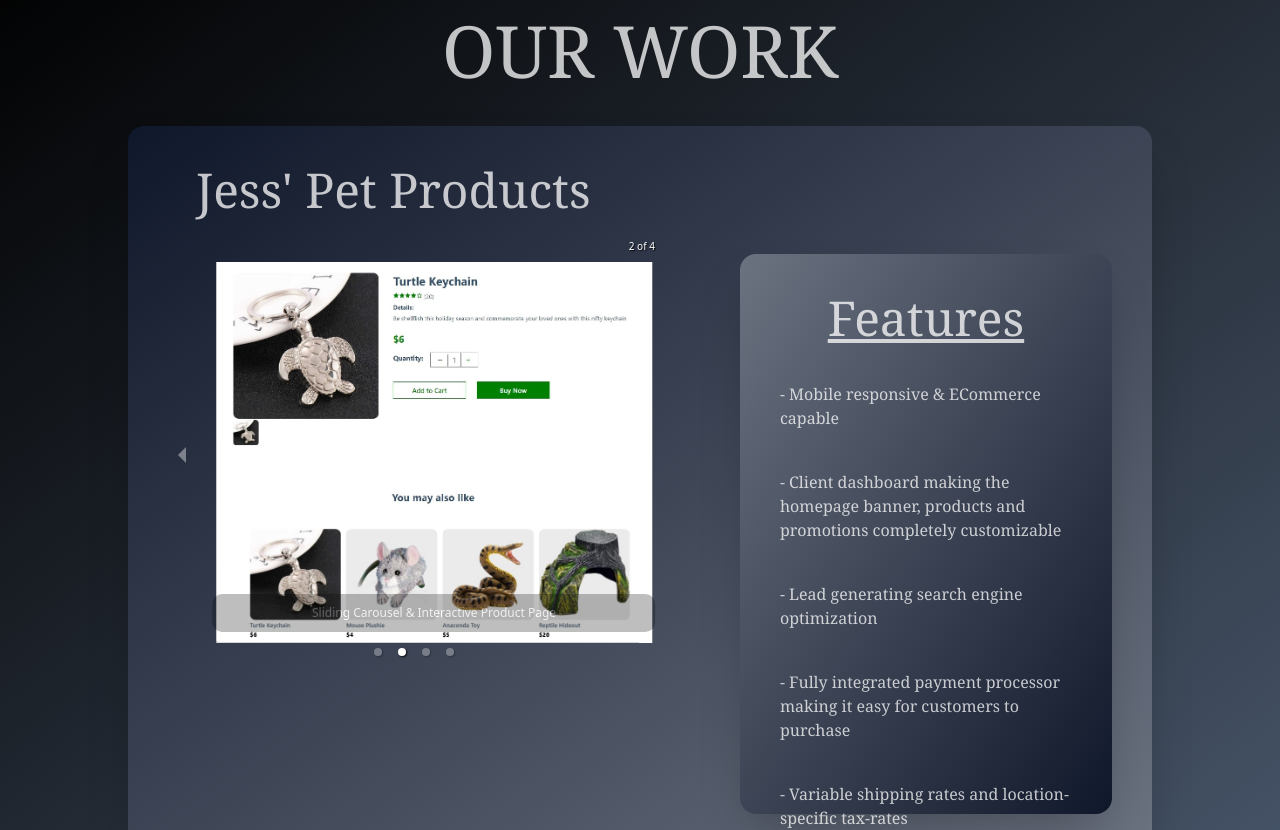
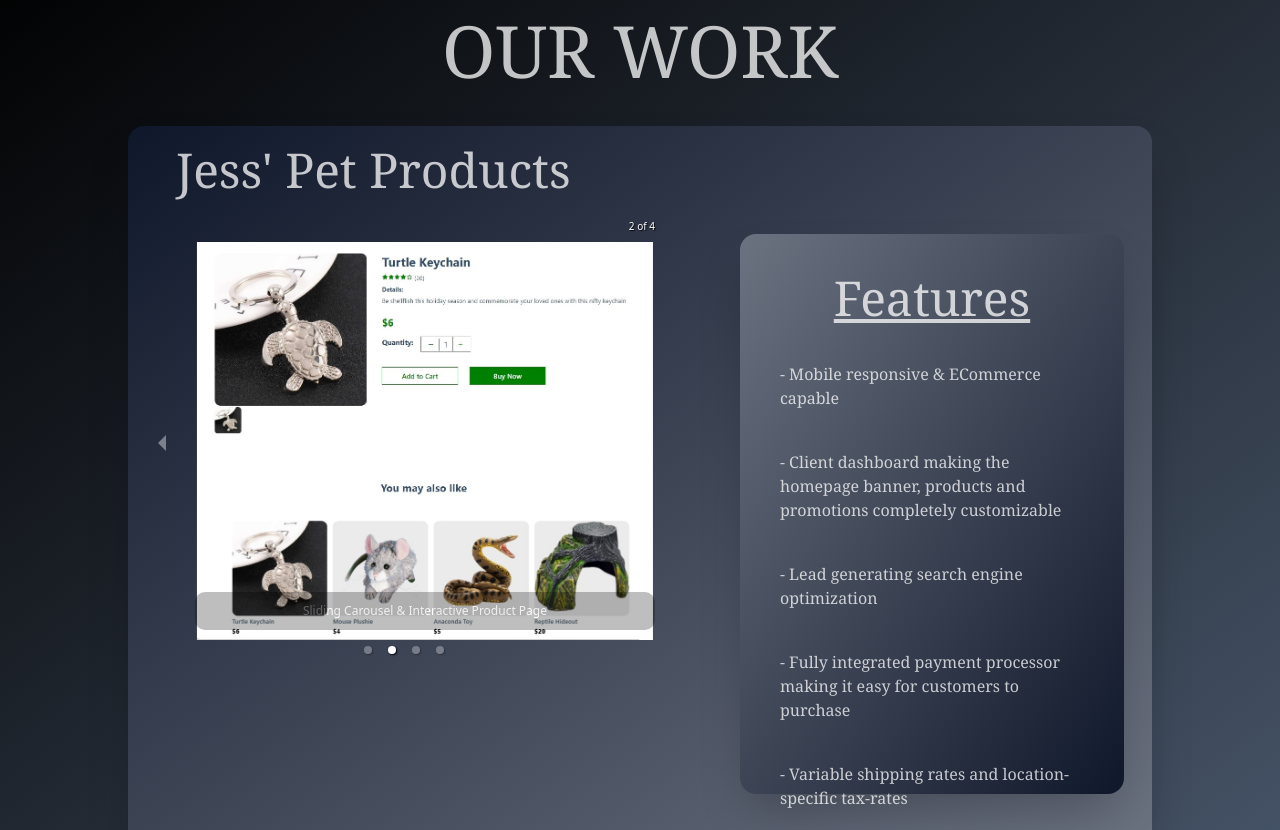
Before and after one commit to yousifjamal/reematy-consulting, a Next.js app: page / in a window 1280 px wide. Shown: the part 1780-2610 px from the top of the page. Built offline with nearby package versions, Linux system fonts and the light colour scheme.

Commit message:
Updated for SEO/Meta tags and fixed carousel bug

```diff
--- a/components/OurWork.js
+++ b/components/OurWork.js
@@ -9,27 +9,27 @@ const OurWork = () => {
     <div className='bg-gradient-to-br from-black to-slate-600 h-[163vh] sm:h-[120vh] items-center flex justify-center' id='OurWork'>
         <div className='flex-row'>
           <h1 className='text-5xl sm:text-7xl text-center text-white/75 mt-5 mb-10 font-serif'>OUR WORK</h1>
-            <div className='h-[145vh] sm:h-[90vh] w-[80vw] bg-gradient-to-br from-slate-900 to-gray-500 flex-row text-white/75 justify-center items-center shadow-2xl rounded-2xl text-center p-10'>
+            <div className='h-[145vh] sm:h-[90vh] w-[80vw] bg-gradient-to-br from-slate-900 to-gray-500 flex-row text-white/75 justify-center items-center shadow-2xl rounded-2xl text-center p-5'>
 
 
               <h3 className='font-serif text-white/75 text-center flex text-5xl mb-5 ml-7'>Jess' Pet Products</h3>
             <div className='flex-row sm:flex'>
 
                 <Carousel autoPlay={true} interval={6000} showThumbs={false} infiniteLoop={true} className='h-[30vh] w-[60vw] sm:h-[30vh] sm:w-[40vw] '>
-                  <div>
-                    <Image src="/static/jesimg/JessPets1.jpg" className="sm:p-7" width={400} height={400} />
+                  <div class>
+                    <Image src="/static/jesimg/JessPets1.jpg" className="sm:p-7 max-w-fit max-h-fit" width={400} height={400} />
                     <p className='legend'>Jess' Pet Products Homepage</p>
                   </div>
                   <div>
-                    <Image src="/static/jesimg/JessPets2.jpg" className="sm:p-7" width={400} height={400} />
+                    <Image src="/static/jesimg/JessPets2.jpg" className="sm:p-7 max-w-fit max-h-fit" width={400} height={400} />
                     <p className='legend'>Sliding Carousel & Interactive Product Page</p>
                   </div>
                   <div>
-                    <Image src="/static/jesimg/JessPets3.jpg" className="sm:p-7" width={400} height={400} />
+                    <Image src="/static/jesimg/JessPets3.jpg" className="sm:p-7 max-w-fit max-h-fit" width={400} height={400} />
                     <p className='legend'>Fully Functional Cart-Checkout System</p>
                   </div>
                   <div>
-                    <Image src="/static/jesimg/JessPets4.jpg" className="sm:p-7"  width={400} height={400} />
+                    <Image src="/static/jesimg/JessPets4.jpg" className="sm:p-7 max-w-fit max-h-fit"  width={400} height={400} />
                     <p className='legend'>Customized Payment Redirection (using Stripe)</p>
                   </div>
                 </Carousel>
--- a/pages/index.js
+++ b/pages/index.js
@@ -16,9 +16,10 @@ export default function Home() {
     <>
       <Head>
         <title>Reematy Consulting</title>
-        <meta name="description" content="Generated by create next app" />
+        <meta name="description" content="Optimizing Outreach - Creating Commerce.Elevate Your Online Presence with Expert Website Building Services
+Looking for a niche website-building company to create a unique online presence? Look no further! We specialize in crafting custom websites tailored to your specific industry, ensuring you stand out in the digital world. Boost your brand's visibility and credibility with our SEO-friendly designs." />
         <meta name="viewport" content="width=device-width, initial-scale=1" />
-        <link rel="icon" href="/favicon.ico" />
+        <link rel="icon" href="/rc-logo.png" />
       </Head>
       {/*Landing Page*/}
       <div className='toronto bg-cover flex items-center justify-center min-h-screen bg-fixed bg-center shadow-2xl'>
```
Also changed, not shown: public/rc-logo.png (added).
